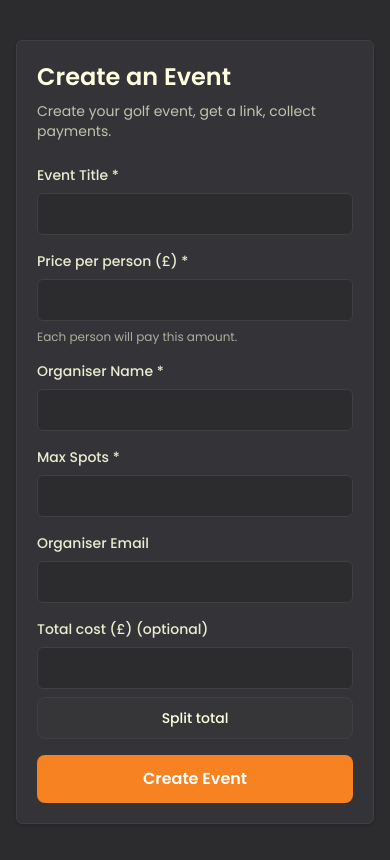
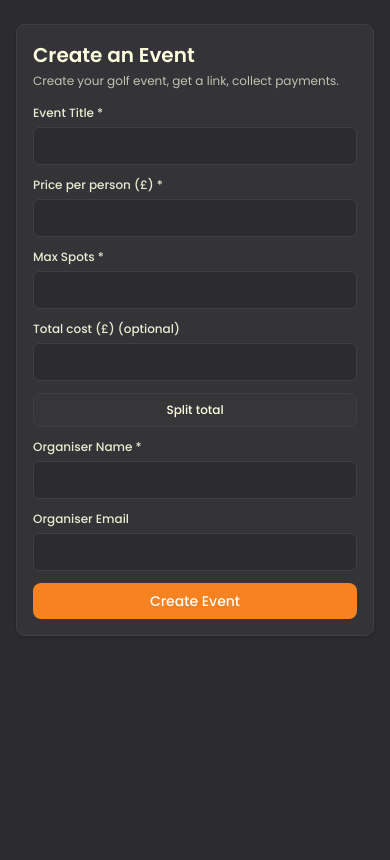
Before and after one commit to CamMacB17/alba-collect-host, a Next.js app: page /create in a window 390 px wide. Shown: the top 860 px of the page. Built offline with nearby package versions, Linux system fonts and the light colour scheme.

Commit message:
Tighten /create layout and fix responsive stacking order

```diff
--- a/src/app/create/page.tsx
+++ b/src/app/create/page.tsx
@@ -126,8 +126,8 @@ export default function CreatePage() {
   };
 
   return (
-    <main className="min-h-screen py-10 lg:py-10 px-4 sm:px-6 lg:px-8 overflow-x-hidden" style={{ background: "#2C2C2F" }}>
-      <div className="w-full max-w-5xl mx-auto space-y-4 lg:space-y-4">
+    <main className="min-h-screen py-6 md:py-8 px-4 sm:px-6 overflow-x-hidden" style={{ background: "#2C2C2F" }}>
+      <div className="w-full max-w-4xl mx-auto space-y-4">
         {/* Success Section - RENDERED ABOVE FORM */}
         {result && (
           <div
@@ -224,16 +224,16 @@ export default function CreatePage() {
         )}
 
         {/* Form Section */}
-        <div className="card">
-          <h1 className="text-2xl font-semibold mb-2" style={{ color: "#FFFFE0" }}>Create an Event</h1>
-          <p className="mb-6 text-sm" style={{ color: "#FFFFE0", opacity: 0.7 }}>
+        <div className="p-4 md:p-6 rounded-lg" style={{ background: "var(--alba-card-bg)", border: "1px solid var(--alba-border)", boxShadow: "0 1px 3px rgba(0, 0, 0, 0.2)" }}>
+          <h1 className="text-xl font-semibold mb-1" style={{ color: "#FFFFE0" }}>Create an Event</h1>
+          <p className="mb-4 text-xs" style={{ color: "#FFFFE0", opacity: 0.7 }}>
             Create your golf event, get a link, collect payments.
           </p>
 
-          <form onSubmit={handleSubmit} className="space-y-4 lg:grid lg:grid-cols-2 lg:gap-6">
-            {/* Left Column */}
+          <form onSubmit={handleSubmit} className="space-y-3 md:space-y-4">
+            {/* Row 1: Event Title (full width) */}
             <div>
-              <label htmlFor="title" className="block text-sm font-medium mb-2" style={{ color: "#FFFFE0", opacity: 0.9 }}>
+              <label htmlFor="title" className="block text-xs font-medium mb-1.5" style={{ color: "#FFFFE0", opacity: 0.9 }}>
                 Event Title *
               </label>
               <input
@@ -241,7 +241,7 @@ export default function CreatePage() {
                 id="title"
                 name="title"
                 required
-                className="w-full px-4 py-2.5 rounded-lg transition-all"
+                className="w-full px-3 py-2 rounded-lg transition-all text-sm"
                 style={{
                   background: "#2C2C2F",
                   border: "1px solid #404043",
@@ -258,9 +258,10 @@ export default function CreatePage() {
               />
             </div>
 
-            {/* Right Column */}
+            {/* Row 2: Price per person + Max Spots (two columns on desktop) */}
+            <div className="grid grid-cols-1 md:grid-cols-2 gap-3 md:gap-4">
               <div>
-              <label htmlFor="price" className="block text-sm font-medium mb-2" style={{ color: "#FFFFE0", opacity: 0.9 }}>
+                <label htmlFor="price" className="block text-xs font-medium mb-1.5" style={{ color: "#FFFFE0", opacity: 0.9 }}>
                   Price per person (£) *
                 </label>
                 <input
@@ -271,37 +272,7 @@ export default function CreatePage() {
                   step="0.01"
                   min="0"
                   required
-                className="w-full px-4 py-2.5 rounded-lg transition-all tabular-nums"
-                style={{
-                  background: "#2C2C2F",
-                  border: "1px solid #404043",
-                  color: "#FFFFE0"
-                }}
-                onFocus={(e) => {
-                  e.target.style.borderColor = "#F78222";
-                  e.target.style.boxShadow = "0 0 0 3px rgba(247, 130, 34, 0.1)";
-                }}
-                onBlur={(e) => {
-                  e.target.style.borderColor = "#404043";
-                  e.target.style.boxShadow = "none";
-                }}
-              />
-              <p className="mt-2 text-xs" style={{ color: "#FFFFE0", opacity: 0.6 }}>
-                Each person will pay this amount.
-              </p>
-            </div>
-
-            {/* Left Column */}
-            <div>
-              <label htmlFor="organiserName" className="block text-sm font-medium mb-2" style={{ color: "#FFFFE0", opacity: 0.9 }}>
-                Organiser Name *
-              </label>
-              <input
-                type="text"
-                id="organiserName"
-                name="organiserName"
-                required
-                className="w-full px-4 py-2.5 rounded-lg transition-all"
+                  className="w-full px-3 py-2 rounded-lg transition-all text-sm tabular-nums"
                   style={{
                     background: "#2C2C2F",
                     border: "1px solid #404043",
@@ -317,10 +288,8 @@ export default function CreatePage() {
                   }}
                 />
               </div>
-
-            {/* Right Column */}
               <div>
-              <label htmlFor="maxSpots" className="block text-sm font-medium mb-2" style={{ color: "#FFFFE0", opacity: 0.9 }}>
+                <label htmlFor="maxSpots" className="block text-xs font-medium mb-1.5" style={{ color: "#FFFFE0", opacity: 0.9 }}>
                   Max Spots *
                 </label>
                 <input
@@ -329,7 +298,7 @@ export default function CreatePage() {
                   name="maxSpots"
                   min="1"
                   required
-                className="w-full px-4 py-2.5 rounded-lg transition-all"
+                  className="w-full px-3 py-2 rounded-lg transition-all text-sm"
                   style={{
                     background: "#2C2C2F",
                     border: "1px solid #404043",
@@ -345,17 +314,23 @@ export default function CreatePage() {
                   }}
                 />
               </div>
+            </div>
 
-            {/* Left Column */}
+            {/* Row 3: Total cost + Split total button (two columns on desktop) */}
+            <div className="grid grid-cols-1 md:grid-cols-2 gap-3 md:gap-4">
               <div>
-              <label htmlFor="organiserEmail" className="block text-sm font-medium mb-2" style={{ color: "#FFFFE0", opacity: 0.9 }}>
-                Organiser Email
+                <label htmlFor="totalCost" className="block text-xs font-medium mb-1.5" style={{ color: "#FFFFE0", opacity: 0.9 }}>
+                  Total cost (£) (optional)
                 </label>
                 <input
-                type="email"
-                id="organiserEmail"
-                name="organiserEmail"
-                className="w-full px-4 py-2.5 rounded-lg transition-all"
+                  type="number"
+                  id="totalCost"
+                  name="totalCost"
+                  step="0.01"
+                  min="0"
+                  value={totalCost}
+                  onChange={(e) => setTotalCost(e.target.value)}
+                  className="w-full px-3 py-2 rounded-lg transition-all text-sm tabular-nums"
                   style={{
                     background: "#2C2C2F",
                     border: "1px solid #404043",
@@ -371,40 +346,11 @@ export default function CreatePage() {
                   }}
                 />
               </div>
-
-            {/* Right Column */}
-            <div>
-              <label htmlFor="totalCost" className="block text-sm font-medium mb-2" style={{ color: "#FFFFE0", opacity: 0.9 }}>
-                Total cost (£) (optional)
-              </label>
-              <div className="flex flex-col sm:flex-row gap-2">
-                <input
-                  type="number"
-                  id="totalCost"
-                  name="totalCost"
-                  step="0.01"
-                  min="0"
-                  value={totalCost}
-                  onChange={(e) => setTotalCost(e.target.value)}
-                  className="flex-1 px-4 py-2.5 rounded-lg transition-all tabular-nums"
-                  style={{
-                    background: "#2C2C2F",
-                    border: "1px solid #404043",
-                    color: "#FFFFE0"
-                  }}
-                  onFocus={(e) => {
-                    e.target.style.borderColor = "#F78222";
-                    e.target.style.boxShadow = "0 0 0 3px rgba(247, 130, 34, 0.1)";
-                  }}
-                  onBlur={(e) => {
-                    e.target.style.borderColor = "#404043";
-                    e.target.style.boxShadow = "none";
-                  }}
-                />
+              <div className="flex items-end">
                 <button
                   type="button"
                   onClick={handleSplitTotal}
-                  className="w-full sm:w-auto px-4 py-2.5 rounded-lg text-sm font-medium whitespace-nowrap transition-all"
+                  className="w-full px-3 py-2 rounded-lg text-xs font-medium whitespace-nowrap transition-all"
                   style={{
                     background: "#363639",
                     border: "1px solid #404043",
@@ -422,12 +368,65 @@ export default function CreatePage() {
               </div>
             </div>
 
-            {/* Submit button spans full width on mobile, full width in grid on desktop */}
-            <div className="lg:col-span-2">
+            {/* Row 4: Organiser Name + Organiser Email (two columns on desktop) */}
+            <div className="grid grid-cols-1 md:grid-cols-2 gap-3 md:gap-4">
+              <div>
+                <label htmlFor="organiserName" className="block text-xs font-medium mb-1.5" style={{ color: "#FFFFE0", opacity: 0.9 }}>
+                  Organiser Name *
+                </label>
+                <input
+                  type="text"
+                  id="organiserName"
+                  name="organiserName"
+                  required
+                  className="w-full px-3 py-2 rounded-lg transition-all text-sm"
+                  style={{
+                    background: "#2C2C2F",
+                    border: "1px solid #404043",
+                    color: "#FFFFE0"
+                  }}
+                  onFocus={(e) => {
+                    e.target.style.borderColor = "#F78222";
+                    e.target.style.boxShadow = "0 0 0 3px rgba(247, 130, 34, 0.1)";
+                  }}
+                  onBlur={(e) => {
+                    e.target.style.borderColor = "#404043";
+                    e.target.style.boxShadow = "none";
+                  }}
+                />
+              </div>
+              <div>
+                <label htmlFor="organiserEmail" className="block text-xs font-medium mb-1.5" style={{ color: "#FFFFE0", opacity: 0.9 }}>
+                  Organiser Email
+                </label>
+                <input
+                  type="email"
+                  id="organiserEmail"
+                  name="organiserEmail"
+                  className="w-full px-3 py-2 rounded-lg transition-all text-sm"
+                  style={{
+                    background: "#2C2C2F",
+                    border: "1px solid #404043",
+                    color: "#FFFFE0"
+                  }}
+                  onFocus={(e) => {
+                    e.target.style.borderColor = "#F78222";
+                    e.target.style.boxShadow = "0 0 0 3px rgba(247, 130, 34, 0.1)";
+                  }}
+                  onBlur={(e) => {
+                    e.target.style.borderColor = "#404043";
+                    e.target.style.boxShadow = "none";
+                  }}
+                />
+              </div>
+            </div>
+
+            {/* Row 5: Create Event button (full width) */}
+            <div>
               <button
                 type="submit"
                 disabled={loading}
-                className="w-full py-3 px-6 rounded-lg font-semibold text-base transition-all disabled:opacity-50 disabled:cursor-not-allowed"
+                className="w-full py-2 px-4 rounded-lg font-medium text-sm transition-all disabled:opacity-50 disabled:cursor-not-allowed"
                 style={{
                   background: loading ? "#404043" : "#F78222",
                   color: "white"
@@ -435,15 +434,11 @@ export default function CreatePage() {
                 onMouseEnter={(e) => {
                   if (!loading) {
                     e.currentTarget.style.background = "#e6731f";
-                    e.currentTarget.style.transform = "translateY(-1px)";
-                    e.currentTarget.style.boxShadow = "0 4px 12px rgba(247, 130, 34, 0.3)";
                   }
                 }}
                 onMouseLeave={(e) => {
                   if (!loading) {
                     e.currentTarget.style.background = "#F78222";
-                    e.currentTarget.style.transform = "translateY(0)";
-                    e.currentTarget.style.boxShadow = "none";
                   }
                 }}
               >
@@ -453,8 +448,8 @@ export default function CreatePage() {
           </form>
 
           {error && (
-            <div className="mt-6 p-4 rounded-lg" style={{ background: "rgba(226, 54, 66, 0.15)", border: "1px solid #E23642" }}>
-              <p style={{ color: "#E23642" }}>{error}</p>
+            <div className="mt-4 p-3 rounded-lg" style={{ background: "rgba(226, 54, 66, 0.15)", border: "1px solid #E23642" }}>
+              <p className="text-sm" style={{ color: "#E23642" }}>{error}</p>
             </div>
           )}
         </div>
```
Lines whose indentation alone changed are shown as unchanged.
